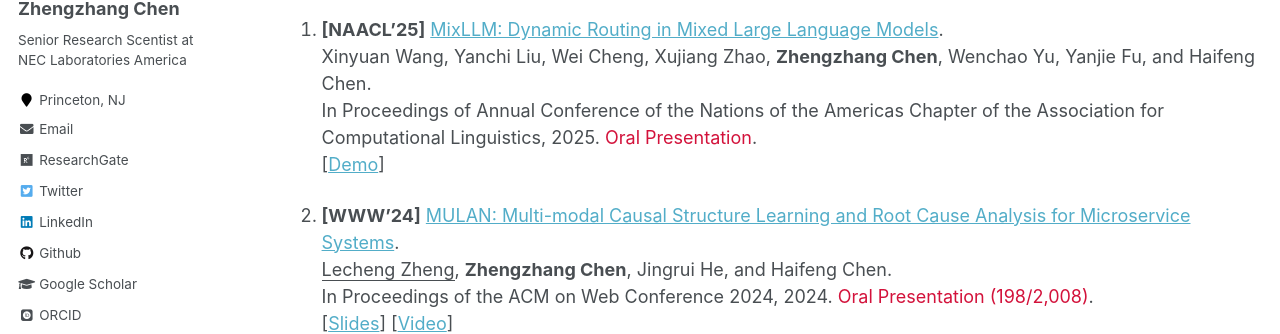
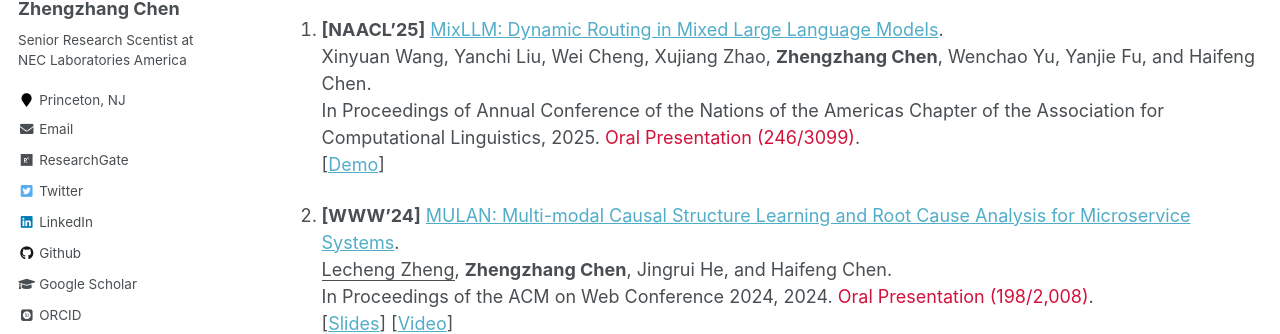
Before and after one commit to zhengzhangchen/zhengzhangchen.github.io, a Jekyll site: the page built from _pages/publications.md, in a window 1280 px wide and 900 px high. Shown: the part 283-617 px from the top of the window. Built offline with Jekyll 4.4.1, drawn with Linux system fonts in a browser that asks for light colours; some web fonts are replaced.

Commit message:
Update publications.md

```diff
--- a/_pages/publications.md
+++ b/_pages/publications.md
@@ -11,7 +11,7 @@ author_profile: true
 <h3><font size="3"><b>All my publications are available on my </b>&nbsp;[<a href="https://scholar.google.com/citations?user=2t7wQ24AAAAJ" target="_blank" rel="nofollow">Google Scholar</a> | <a href="https://dblp.org/pid/14/3744.html" target="_blank" rel="nofollow">DBLP</a>]. Here are some selected papers: </font> </h3>
 <p><sup>*</sup> indicates equal contribution, <u>underline</u> indicates interns/students I have advised. And I am the corresponding author.</p>
 
-1. <strong>[NAACL'25]</strong> <a href="https://zhengzhangchen.github.io/publication/2025.naacl-long.545.pdf" target="_blank" rel="nofollow">MixLLM: Dynamic Routing in Mixed Large Language Models</a>. <br> Xinyuan Wang, Yanchi Liu, Wei Cheng, Xujiang Zhao, <b>Zhengzhang Chen</b>, Wenchao Yu, Yanjie Fu, and Haifeng Chen. <br> In Proceedings of Annual Conference of the Nations of the Americas Chapter of the Association for Computational Linguistics, 2025. <span style="color:#D3123B">Oral Presentation</span>. <br> [<a href="https://huggingface.co/spaces/wxy185/MixLLM_Demo" target="_blank" rel="nofollow">Demo</a>]
+1. <strong>[NAACL'25]</strong> <a href="https://zhengzhangchen.github.io/publication/2025.naacl-long.545.pdf" target="_blank" rel="nofollow">MixLLM: Dynamic Routing in Mixed Large Language Models</a>. <br> Xinyuan Wang, Yanchi Liu, Wei Cheng, Xujiang Zhao, <b>Zhengzhang Chen</b>, Wenchao Yu, Yanjie Fu, and Haifeng Chen. <br> In Proceedings of Annual Conference of the Nations of the Americas Chapter of the Association for Computational Linguistics, 2025. <span style="color:#D3123B">Oral Presentation (246/3099)</span>. <br> [<a href="https://huggingface.co/spaces/wxy185/MixLLM_Demo" target="_blank" rel="nofollow">Demo</a>]
 
 2. <strong>[WWW'24]</strong> <a href="https://zhengzhangchen.github.io/publication/MULAN_WWW24.pdf" target="_blank" rel="nofollow">MULAN: Multi-modal Causal Structure Learning and Root Cause Analysis for Microservice Systems</a>. <br> <u>Lecheng Zheng</u>, <b>Zhengzhang Chen</b>, Jingrui He, and Haifeng Chen. <br> In Proceedings of the ACM on Web Conference 2024, 2024. <span style="color:#D3123B">Oral Presentation (198/2,008)</span>. <br> [<a href="https://zhengzhangchen.github.io/Slides/mulan_www.pdf" target="_blank" rel="nofollow">Slides</a>] [<a href="https://zhengzhangchen.github.io/Video/mulan_video.mp4" target="_blank" rel="nofollow">Video</a>]
 
```
